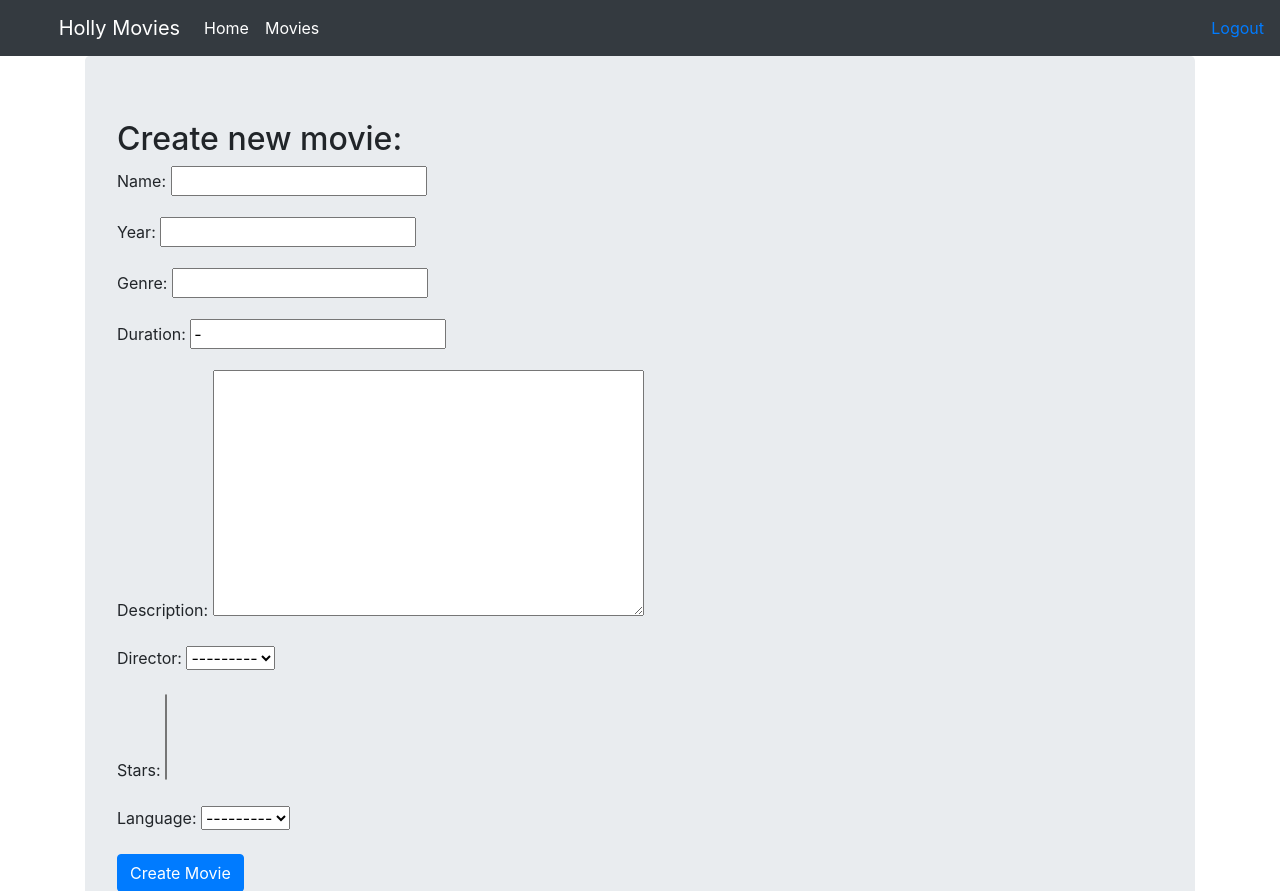
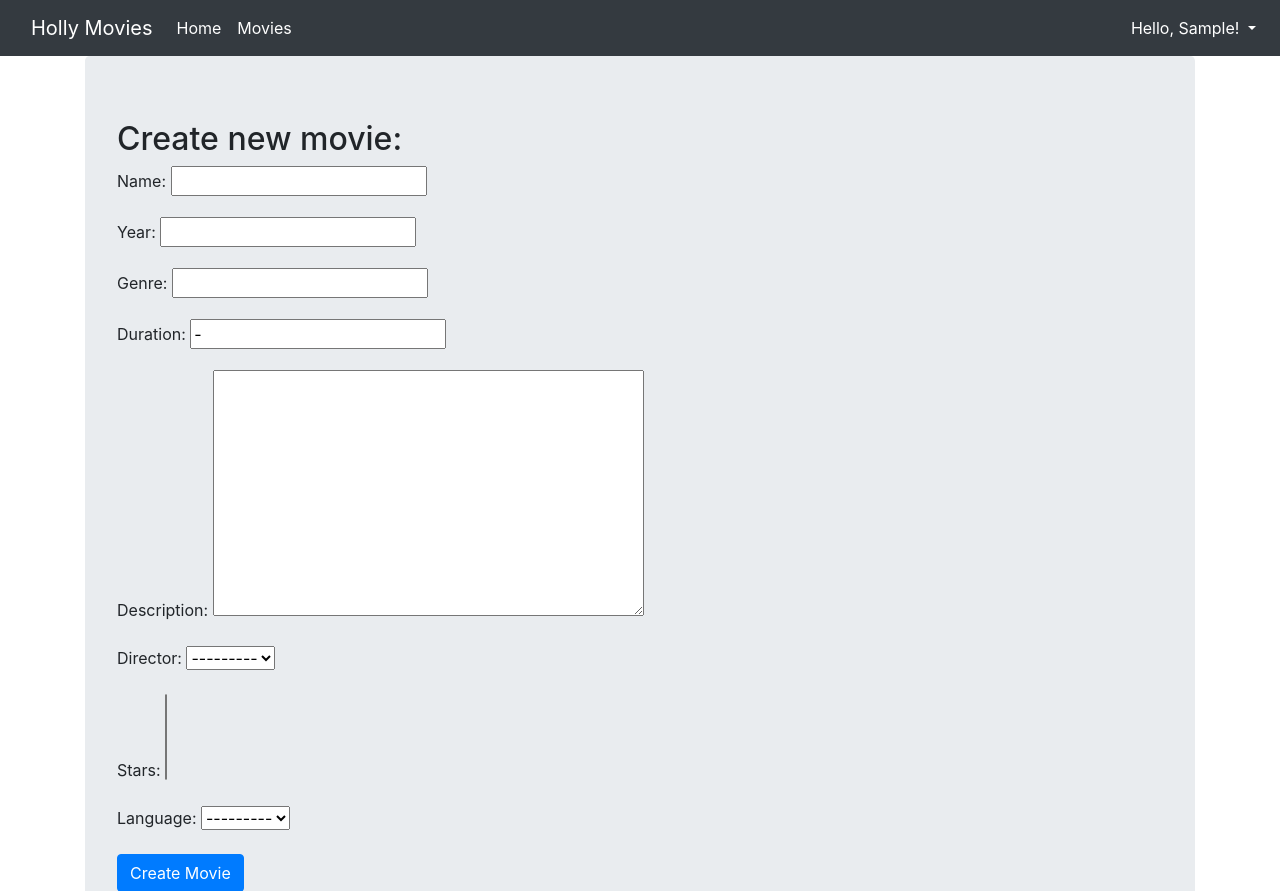
Before and after one commit to Lafaiet/python7-backend, a Django app: page /movies/create in a window 1280 px wide. Shown: the top 891 px of the page. Run offline with Django 4.2, Linux system fonts and the light colour scheme; the visitor is signed in with stand-in values (Sample User, id 1); data that the repository does not hold is empty; some libraries are stand-ins or nearby versions.

Commit message:
improving login logout menu

```diff
--- a/hollymovies/hollymovies/settings.py
+++ b/hollymovies/hollymovies/settings.py
@@ -124,3 +124,4 @@ STATIC_URL = 'static/'
 DEFAULT_AUTO_FIELD = 'django.db.models.BigAutoField'
 
 LOGIN_REDIRECT_URL = '/'
+LOGOUT_REDIRECT_URL = '/'
--- a/hollymovies/viewer/templates/base.html
+++ b/hollymovies/viewer/templates/base.html
@@ -30,13 +30,30 @@
         </div>
       </div>
 
-      <ul class="nav navbar-nav navbar-right">
-          {% if user.is_authenticated %}
-              <li><a href="{% url 'logout' %}?next={{ request.path }}">Logout</a></li>
-         {% else %}
-              <li><a href="{% url 'login' %}">Login</a></li>
-         {% endif %}
-      </ul>
+      <div class="navbar-nav ml-auto">
+            <div class="nav-item dropdown">
+                {% if user.is_authenticated %}
+                  <a class="nav-link active dropdown-toggle" href="#" data-toggle="dropdown">
+                    {% if user.first_name %}Hello, {{ user.first_name }}!
+                    {% else %}Hello, {{ user.username }}!{% endif %}
+                  </a>
+                  <div class="dropdown-menu dropdown-menu-right">
+                    {% if  user.profile %}
+                      <a class="dropdown-item text-right" href="{% url 'detail_profile' user.profile.id  %}">Profile</a>
+                    {% endif %}
+                    <a class="dropdown-item text-right" href="{% url 'logout' %}">Logout</a>
+                    <a class="dropdown-item text-right" href="{% url 'password_change' %}">Change password</a>
+                  </div>
+                {% else %}
+                  <a class="nav-link active dropdown-toggle" href="#" data-toggle="dropdown">
+                    You are not logged in.
+                  </a>
+                  <div class="dropdown-menu dropdown-menu-right">
+                    <a class="dropdown-item text-right" href="{% url 'login' %}">Login</a>
+                  </div>
+                {% endif %}
+            </div>
+      </div>
 
     </nav>
     <div class="container">
```
